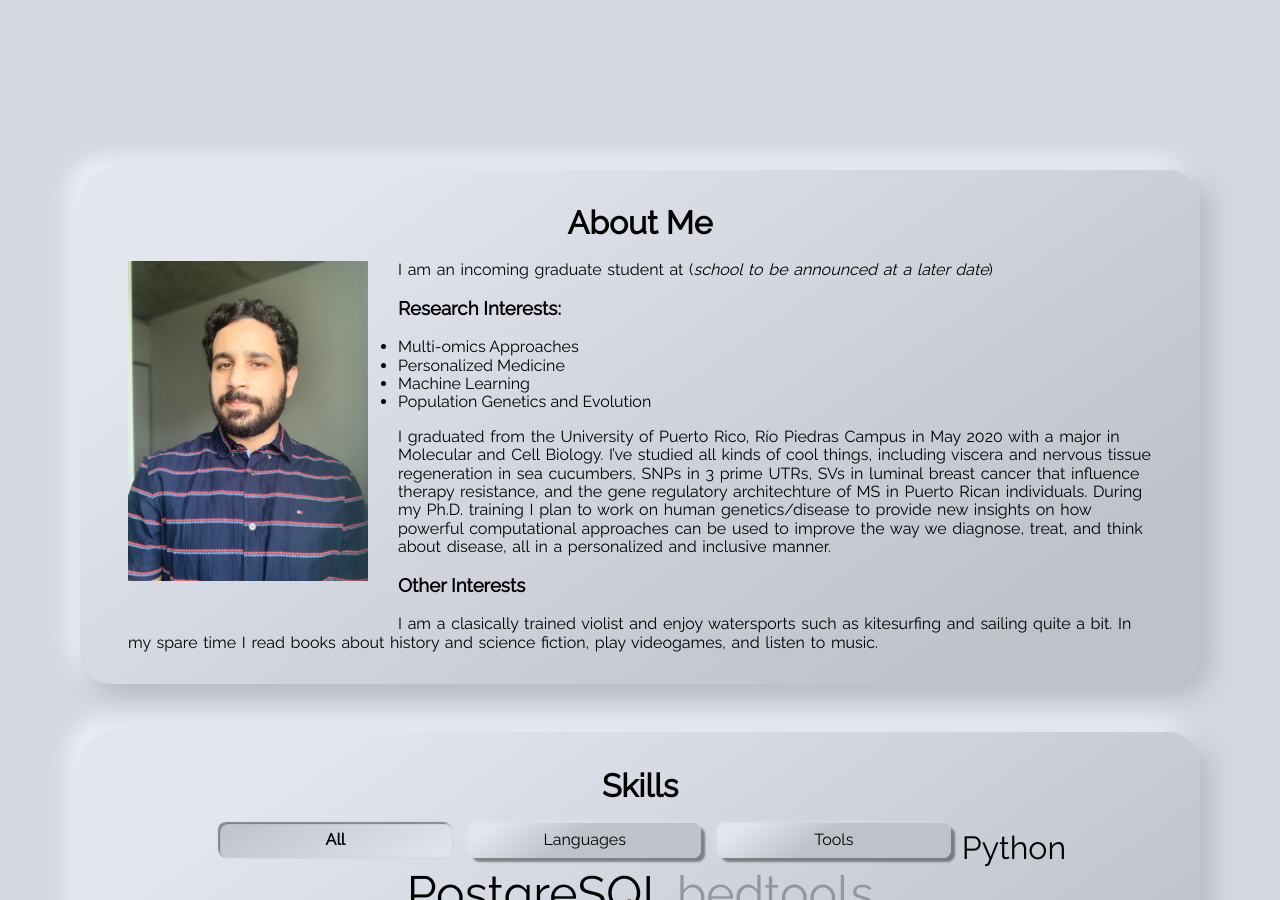
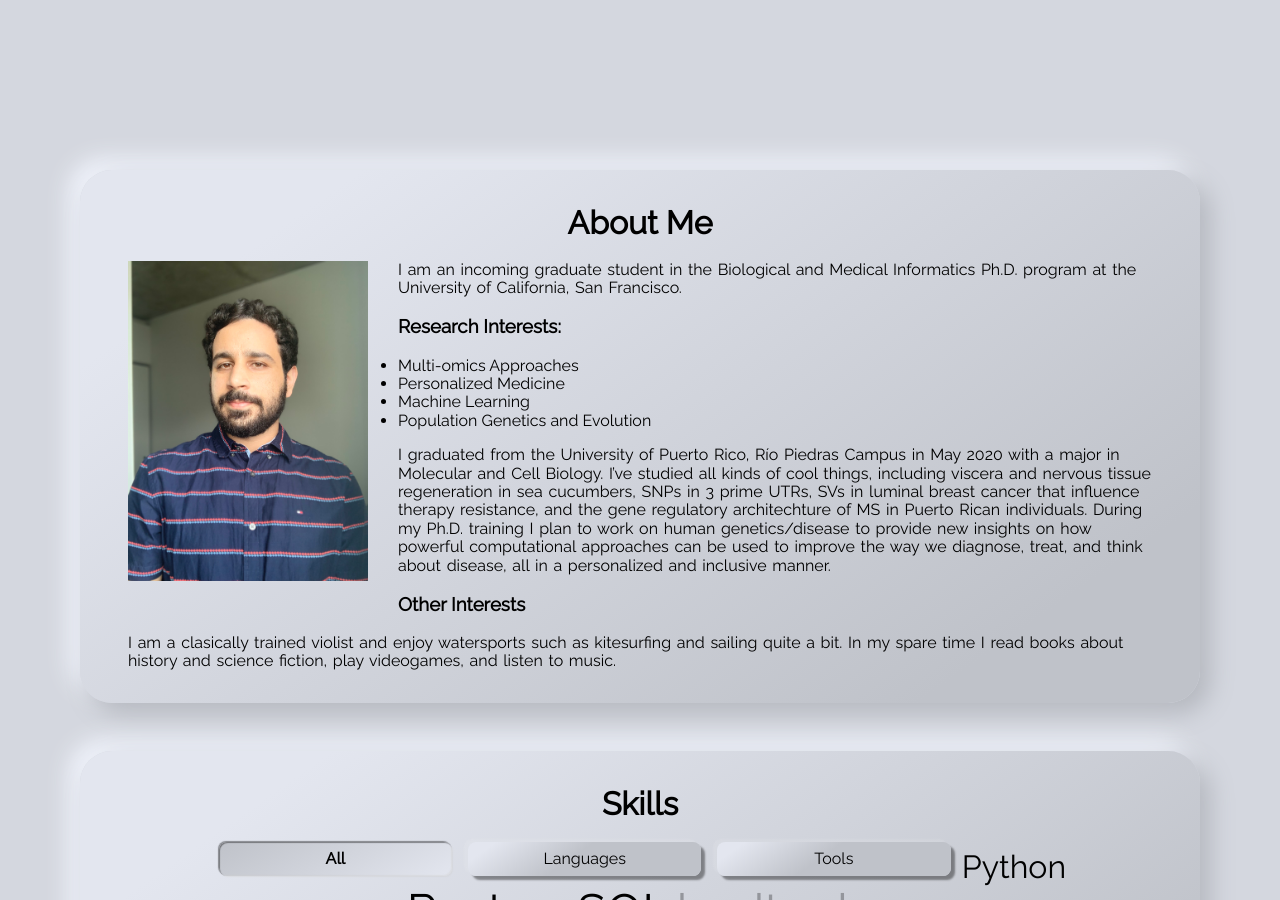
Before and after one commit to seba2550/computational-violist, a Jekyll site: the page built from index.html, in a window 1280 px wide and 900 px high, scrolled down 890 px. Built offline with Jekyll 4.4.1, drawn with Linux system fonts in a browser that asks for light colours.

Commit message:
Update aboutme.md

```diff
--- a/_includes/aboutme.md
+++ b/_includes/aboutme.md
@@ -1,4 +1,4 @@
-I am an incoming graduate student at (*school to be announced at a later date*)
+I am an incoming graduate student in the Biological and Medical Informatics Ph.D. program at the University of California, San Francisco.
 
 ### Research Interests:
   * Multi-omics Approaches
```
